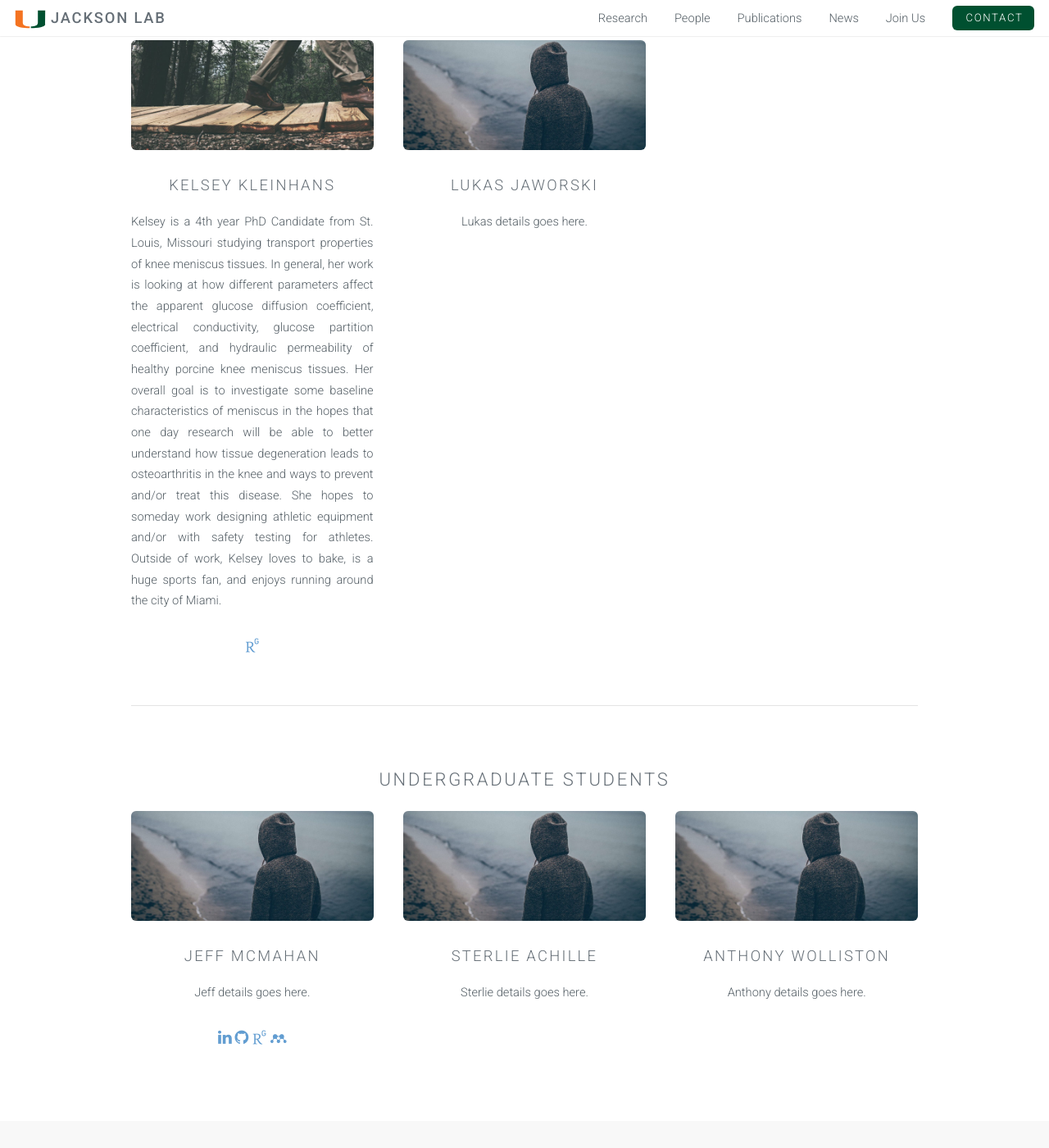
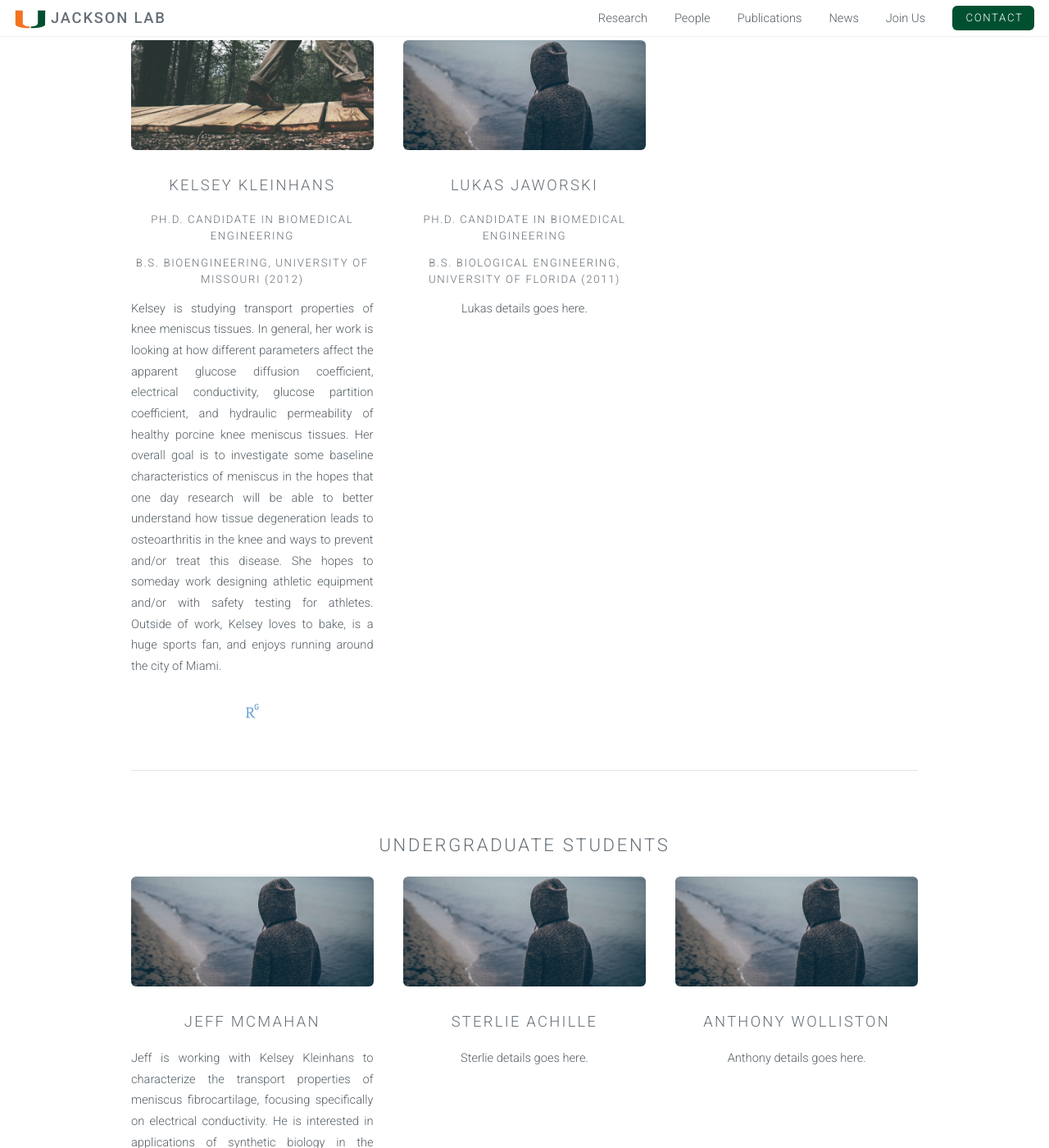
Before and after one commit to jbmcmahan/jacksonlab, a Jekyll site: the page built from people.html, in a window 1280 px wide and 1400 px high, scrolled down 1057 px. Shown: the whole window at 82% size. Built offline with Jekyll 4.4.1, drawn with Linux system fonts in a browser that asks for light colours; some web fonts are replaced; some of the changed text lies outside the part shown.

Commit message:
add jeff description

```diff
--- a/people.html
+++ b/people.html
@@ -51,7 +51,9 @@ layout: default
                 <section class="special">
                     <img src="{{ site.baseurl }}/images/pic01.jpg" class="image fit" />
                     <h3>Kelsey Kleinhans</h3>
-                    <p class="justify">Kelsey is a 4th year PhD Candidate from St. Louis, Missouri studying transport properties of knee
+                    <h5>Ph.D. Candidate in Biomedical Engineering</h5>
+                    <h5>B.S. Bioengineering, University of Missouri (2012)</h5>
+                    <p class="justify">Kelsey is studying transport properties of knee
                         meniscus tissues. In general, her work is looking at how different parameters affect the apparent
                         glucose diffusion coefficient, electrical conductivity, glucose partition coefficient, and hydraulic
                         permeability of healthy porcine knee meniscus tissues. Her overall goal is to investigate some
@@ -69,6 +71,8 @@ layout: default
                 <section class="special">
                     <img src="{{ site.baseurl }}/images/pic02.jpg" class="image fit" />
                     <h3>Lukas Jaworski</h3>
+                    <h5>Ph.D. Candidate in Biomedical Engineering</h5>
+                    <h5>B.S. Biological Engineering, University of Florida (2011)</h5>
                     <p>Lukas details goes here.</p>
                 </section>
             </div>
@@ -93,11 +97,17 @@ layout: default
                 <section class="special">
                     <img src="{{ site.baseurl }}/images/pic02.jpg" class="image fit" />
                     <h3>Jeff McMahan</h3>
-                    <p>Jeff details goes here.</p>
+                    <p class="justify">Jeff is working with Kelsey Kleinhans to characterize the
+                      transport properties of meniscus fibrocartilage, focusing
+                      specifically on electrical conductivity. He is interested
+                      in applications of synthetic biology in the pharmaceutical
+                      industry, as well as exploring the local cuisine of Miami and
+                      seeing his favorite bands at concerts.
+                    </p>
                     <p>
-                        <a href="https://www.linkedin.com/in/jbmcmahan" ><i class="fa fa-linkedin fa-lg"></i></a>
-                        <a href="https://github.com/jbmcmahan" ><i class="fa fa-github fa-lg"></i></a>
-                        <a href="https://www.researchgate.net/profile/Jeffrey_Mcmahan" ><i class="ai ai-researchgate ai-lg"></i></a>
+                        <a href="https://www.linkedin.com/in/jbmcmahan" ><i class="fa fa-linkedin fa-lg"></i></a>&nbsp;
+                        <a href="https://github.com/jbmcmahan" ><i class="fa fa-github fa-lg"></i></a>&nbsp;
+                        <a href="https://www.researchgate.net/profile/Jeffrey_Mcmahan" ><i class="ai ai-researchgate ai-lg"></i></a>&nbsp;
                         <a href="https://www.mendeley.com/profiles/jeff-mcmahan1/" ><i class="ai ai-mendeley ai-lg"></i></a>
                     </p>
                 </section>
```
